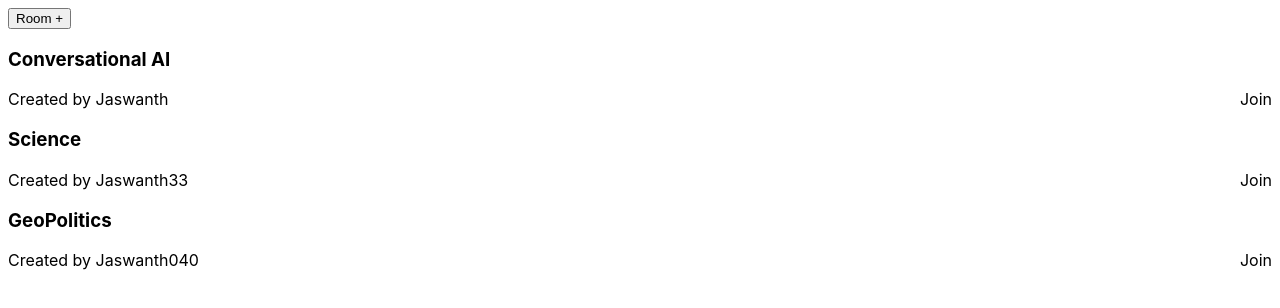
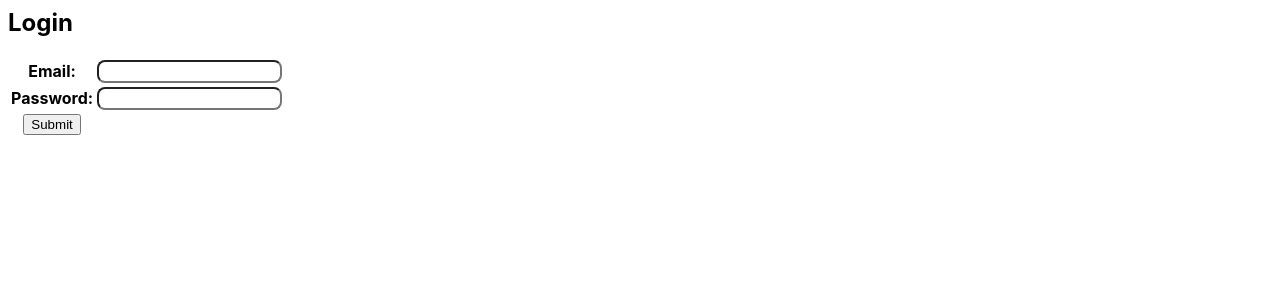
Before and after one commit to DevalapalleJaswanth/clubhouse-frontend, a React (Create React App) app: page / in a window 1280 px wide. Shown: the top 308 px of the page. Built offline with nearby package versions, Linux system fonts and the light colour scheme.

Commit message:
5 files modified, 1 added

```diff
--- a/src/App.js
+++ b/src/App.js
@@ -1,13 +1,14 @@
 import React, { useState } from 'react';
 import './style.css';
 import { ClubHouseContext } from './ClubHouseContext';
-import { RoomsListComponent, ChatComponent } from './Components/index';
+import {
+  RoomsListComponent,
+  ChatComponent,
+  LoginComponent,
+} from './Components/index';
 import { BrowserRouter, Routes, Link, Route } from 'react-router-dom';
 export default function App() {
-  const [user, setUser] = useState({
-    name: 'Jaswanth Reddy',
-    id: 'Jaswanth',
-  });
+  const [user, setUser] = useState();
   const [rooms, setRooms] = useState([
     {
       id: 1,
@@ -81,11 +82,12 @@ export default function App() {
   ]);
   return (
     <div>
-      <ClubHouseContext.Provider value={{ rooms, setRooms, user }}>
+      <ClubHouseContext.Provider value={{ rooms, setRooms, user, setUser }}>
         <BrowserRouter>
           <Routes>
-            <Route path="/" element={<RoomsListComponent />} />
-            <Route path="/room/:id" element={<ChatComponent />} />
+            <Route path="/" element={<LoginComponent />} />
+            <Route path={`/rooms/:id`} element={<RoomsListComponent />} />
+            <Route path={`/room/:id`} element={<ChatComponent />} />
           </Routes>
         </BrowserRouter>
       </ClubHouseContext.Provider>
--- a/src/Components/ChatComponent.jsx
+++ b/src/Components/ChatComponent.jsx
@@ -1,16 +1,19 @@
 import React, { useEffect, useState, useContext } from 'react';
 import { ClubHouseContext } from '../ClubHouseContext';
-import { useNavigate, useParams } from 'react-router-dom';
+import { useNavigate, useParams, useLocation } from 'react-router-dom';
 import moment from 'moment';
 //import ScrollToBottom from 'react-scroll-to-bottom';
 import { Link } from 'react-scroll';
+import { getUserById } from '../Services.js';
 export default function ChatComponent() {
   const [message, setMessage] = useState('');
   const [room, setRoom] = useState();
   const navigate = useNavigate();
-  const { id } = useParams();
-  const { user, rooms, setRooms } = useContext(ClubHouseContext);
-
+  const params = useParams();
+  const { search } = useLocation();
+  let id = +search[1];
+  const { user, setUser, rooms, setRooms } = useContext(ClubHouseContext);
+  console.log(search);
   useEffect(() => {
     let temp =
       rooms &&
@@ -23,6 +26,17 @@ export default function ChatComponent() {
     //console.log(temp, 'temp');
     if (temp && temp.length > 0) setRoom(temp[0]);
     //scrollToBottom();
+
+    !user &&
+      getUserById(params.id)
+        .then((result) => {
+          if (result.status == 200) {
+            setUser(result.data);
+          } else {
+            console.log(result.code);
+          }
+        })
+        .catch((err) => console.log(err));
   }, [rooms]);
 
   const onExit = () => {
@@ -31,7 +45,7 @@ export default function ChatComponent() {
       if (item.id == room.id) {
         let members = [...item.members];
         let index = members.filter((ele, j) => {
-          if (ele.id == user.id) {
+          if (ele._id == user._id) {
             return j;
           }
         });
@@ -53,7 +67,7 @@ export default function ChatComponent() {
       if (item.id == room.id) {
         let chatMessages = [...item.chatMessages];
         chatMessages.push({
-          fromID: user.id,
+          fromID: user.name,
           message: message,
           time: moment().format('DD-MMMM-YYYY hh:mm A'),
         });
@@ -64,6 +78,8 @@ export default function ChatComponent() {
     setRooms(temp1);
     setMessage('');
   };
+
+  //console.log(user);
   return (
     <div>
       <div
@@ -91,19 +107,19 @@ export default function ChatComponent() {
               <div
                 key={i}
                 style={{
-                  position: ele.fromID == user.id && 'relative',
-                  left: ele.fromID == user.id && '68%',
+                  position: user && ele.fromID == user.name && 'relative',
+                  left: user && ele.fromID == user.name && '68%',
                 }}
                 className="message"
               >
                 <div className="message-head">
-                  {ele.fromID === user.id ? 'You' : ele.fromID}
+                  {user && ele.fromID === user.name ? 'You' : ele.fromID}
                 </div>
                 <div
                   className="message-body"
                   style={{
                     background:
-                      ele.fromID == user.id
+                      user && ele.fromID == user.name
                         ? 'rgb(16, 4, 128)'
                         : 'rgb(8, 115, 238)',
                   }}
--- /dev/null
+++ b/src/Components/LoginComponent.jsx
@@ -0,0 +1,89 @@
+import React, { useContext } from 'react';
+import { Formik, Form, Field, ErrorMessage } from 'formik';
+import { signIn } from '../Services';
+import { useNavigate } from 'react-router-dom';
+import { ClubHouseContext } from '../ClubHouseContext';
+
+const LoginComponent = () => {
+  const navigate = useNavigate();
+  const { setUser } = useContext(ClubHouseContext);
+  return (
+    <div>
+      <h2>Login</h2>
+      <Formik
+        initialValues={{
+          mail: '',
+          password: '',
+        }}
+        validate={(values) => {
+          const errors = {};
+          if (!values.mail) {
+            errors.mail = '**Required';
+          }
+          if (!values.password) {
+            errors.password = '**Required';
+          }
+
+          return errors;
+        }}
+        onSubmit={(values, { setSubmitting }) => {
+          signIn(values)
+            .then((result) => {
+              if (result.status == 200) {
+                setUser(result.data);
+                navigate(`/rooms/${result.data._id}`);
+              } else alert('Please enter correct username or password');
+            })
+            .catch((err) => console.log(err));
+        }}
+      >
+        {({ isSubmitting }) => (
+          <Form>
+            <table>
+              <tbody>
+                <tr>
+                  <th>Email: </th>
+                  <td>
+                    <Field
+                      type="mail"
+                      name="mail"
+                      style={{ height: '23px', borderRadius: '0.5rem' }}
+                    />
+                    <ErrorMessage
+                      name="mail"
+                      component="div"
+                      style={{ color: 'red' }}
+                    />
+                  </td>
+                </tr>
+                <tr>
+                  <th>Password: </th>
+                  <td>
+                    <Field
+                      type="text"
+                      name="password"
+                      style={{ height: '23px', borderRadius: '0.5rem' }}
+                    />
+                    <ErrorMessage
+                      name="password"
+                      component="div"
+                      style={{ color: 'red' }}
+                    />
+                  </td>
+                </tr>
+
+                <tr>
+                  <th>
+                    <button type="submit">Submit</button>
+                  </th>
+                </tr>
+              </tbody>
+            </table>
+          </Form>
+        )}
+      </Formik>
+    </div>
+  );
+};
+
+export default LoginComponent;
--- a/src/Components/RoomsListComponent.jsx
+++ b/src/Components/RoomsListComponent.jsx
@@ -1,11 +1,12 @@
 import React, { useContext, useState } from 'react';
 import { ClubHouseContext } from '../ClubHouseContext';
-import { useNavigate } from 'react-router-dom';
+import { useNavigate, useParams } from 'react-router-dom';
 import RoomsMakingComponent from './RoomsMakingComponent';
 
 export default function RoomsListComponent() {
   const navigate = useNavigate();
   const [ShowForm, setShowForm] = useState(false);
+  const { id } = useParams();
   const { user, rooms, setRooms } = useContext(ClubHouseContext);
   const onJoin = (room) => {
     let temp = [...rooms];
@@ -19,9 +20,9 @@ export default function RoomsListComponent() {
     });
     setRooms(temp1);
     //console.log(rooms, temp1);
-    navigate(`/room/${room.id}`);
+    navigate(`/room/${id && id}?${room.id}`);
   };
-  console.log(rooms);
+  console.log(rooms, user);
   return (
     <div>
       <button
--- a/src/Components/index.js
+++ b/src/Components/index.js
@@ -1,3 +1,4 @@
 import RoomsListComponent from './RoomsListComponent';
 import ChatComponent from './ChatComponent';
-export { RoomsListComponent, ChatComponent };
+import LoginComponent from './LoginComponent';
+export { RoomsListComponent, ChatComponent, LoginComponent };
--- a/src/Services.js
+++ b/src/Services.js
@@ -4,10 +4,13 @@ import axios from 'axios';
 
 export const signIn = async (data) => {
   try {
+    console.log(data);
     let res = await axios.post(`${userURL}login/`, { ...data });
+    console.log(res);
     return res;
   } catch (err) {
     console.log(err);
+    return err;
   }
 };
 
@@ -16,7 +19,16 @@ export const signUp = async (data) => {
     let res = await axios.post(`${userURL}`, { ...data });
     return res;
   } catch (err) {
-    console.log(err);
+    return err;
+  }
+};
+
+export const getUserById = async (id) => {
+  try {
+    let res = await axios.get(`${userURL}${id}`);
+    return res;
+  } catch (err) {
+    return err;
   }
 };
 
@@ -25,7 +37,7 @@ export const updateUserById = async (id, data) => {
     let res = await axios.post(`${userURL}${id}`, { ...data });
     return res;
   } catch (err) {
-    console.log(err);
+    return err;
   }
 };
 
@@ -34,7 +46,7 @@ export const getAllRooms = async () => {
     let res = await axios.get(`${roomURL}`);
     return res;
   } catch (err) {
-    console.log(err);
+    return err;
   }
 };
 
@@ -43,15 +55,15 @@ export const UpdateRoomById = async (id, data) => {
     let res = await axios.post(`${roomURL}${id}`, { ...data });
     return res;
   } catch (err) {
-    console.log(err);
+    return err;
   }
 };
 
 export const deleteRoomById = async (id) => {
   try {
-    let res = await axios.get(`${roomURL}${id}`);
+    let res = await axios.delete(`${roomURL}${id}`);
     return res;
   } catch (err) {
-    console.log(err);
+    return err;
   }
 };
```
